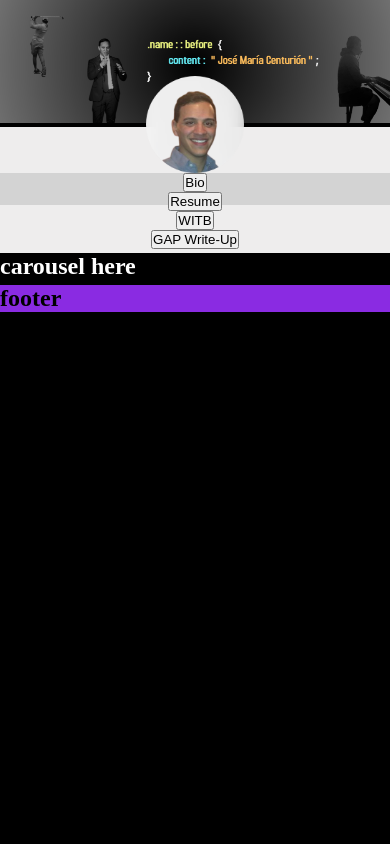
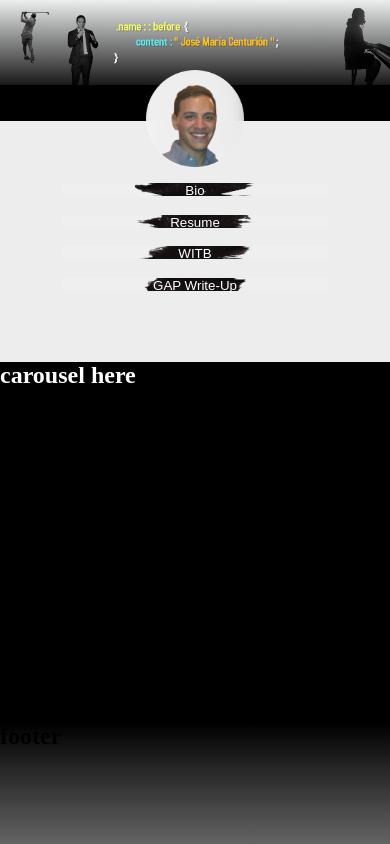
Before and after one commit to chemacenturion/Portfolio-v2, a plain HTML site: page index.html in a window 390 px wide. Drawn offline with Linux system fonts and the light colour scheme.

Commit message:
added buttons and corrected responsiveness properties

```diff
--- a/assets/styles.css
+++ b/assets/styles.css
@@ -10,8 +10,9 @@ body, html {
 
 .grid-container {
     display: grid;
+    height: 100vh;
     grid-template-columns: 1fr 1fr 1fr;
-    grid-template-rows: 1fr 1fr 0.25fr;
+    grid-template-rows: 1fr 1fr 1fr;
     grid-template-areas:
     "header header header"
     "bio repo repo"
@@ -47,11 +48,33 @@ body, html {
         margin-top: -30%;
     }
 
-    .card {
-        background-color: lightgray;
-        height: 25%;
+    .button-1,
+    .button-2,
+    .button-3,
+    .button-4 {
+        width: 40em;
+        height: 5em;
+        color: white;
         list-style: none;
+        background-image: url(./images/output-onlinepngtools1.png);
+        background-repeat: no-repeat;
+        background-size: 50%;
+        background-position: center;
+        border: none;
     }
+
+    .button-2 {
+        background-image: url(./images/output-onlinepngtools2.png);
+    }
+
+    .button-3 {
+        background-image: url(./images/output-onlinepngtools3.png);
+    }
+
+    .button-4 {
+        background-image: url(./images/output-onlinepngtools4.png);
+    }
+
 
 .grid-item-2 {
     color: white;
@@ -59,15 +82,17 @@ body, html {
 }
 
 .footer {
-    background-color: blueviolet;
+    background: linear-gradient( rgb(0, 0, 0), rgb(100, 100, 100));
     grid-area: footer;
     width: 100vw;
 }
 
-@media only screen and (max-width: 550px) {
+@media only screen and (max-width: 990px) {
     .grid-container {
         display: grid;
+        height: 100vh;
         grid-template-columns: 1fr;
+        grid-template-rows: 1fr 2fr 3fr 1fr;
         grid-template-areas:
         "header"
         "bio"
@@ -83,4 +108,19 @@ body, html {
         margin-top: -13%;
     }
 
+    .button {
+        width: 14em;
+        height:auto;
+        border-radius: 10px;
+        margin-top: 5px;
+    }
+
+    .button-1,
+    .button-2,
+    .button-3,
+    .button-4 {
+        height: 1em;
+        width: 20em;
+        margin-top: 4%;
+    }
 }
--- a/index.html
+++ b/index.html
@@ -12,16 +12,16 @@
     <main>
         <div class="grid-container">
             <header class= "hero-banner">
-                    <img class= "banner" src= "./assets/images/Screenshot (91).png"></img>
+                    <img class= "banner" src= "./assets/images/Screenshot (95).png"></img>
             </header>
             <div class="grid-item-1" id="bio">
                 <img src="./assets/images/circle-cropped (3).png" alt="Avatar" class="avatar">
                 <div class="card">
                     <ul>
-                        <li><button>Bio</button></li>
-                        <li><button>Resume</button></li>
-                        <li><button>WITB</button></li>
-                        <li><button>GAP Write-Up</button></li>
+                        <li><button class="button-1">Bio</button></li>
+                        <li><button class="button-2">Resume</button></li>
+                        <li><button class="button-3">WITB</button></li>
+                        <li><button class="button-4">GAP Write-Up</button></li>
                     </ul>
                 </div>
             </div>
```
Also changed, not shown: assets/images/Screenshot (91).png (deleted), assets/images/Screenshot (95).png (added), assets/images/output-onlinepngtools1.png (added), assets/images/output-onlinepngtools2.png (added), assets/images/output-onlinepngtools3.png (added), assets/images/output-onlinepngtools4.png (added).
